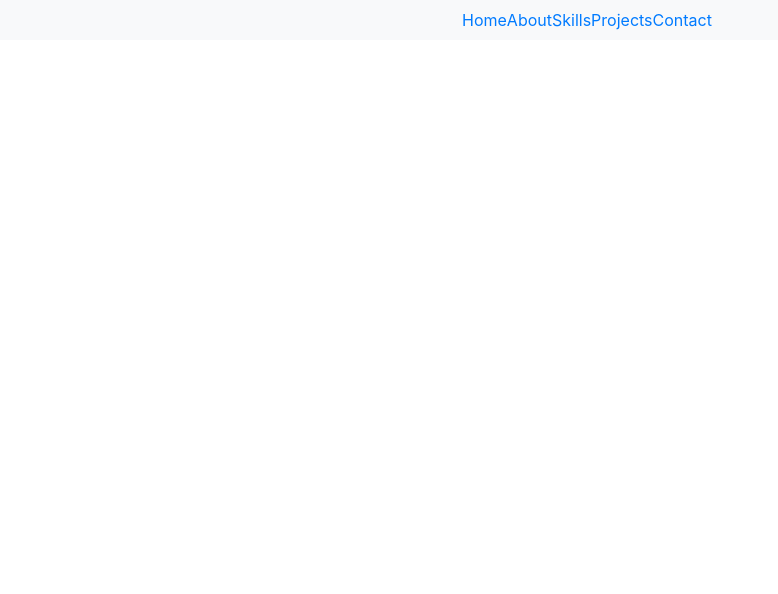
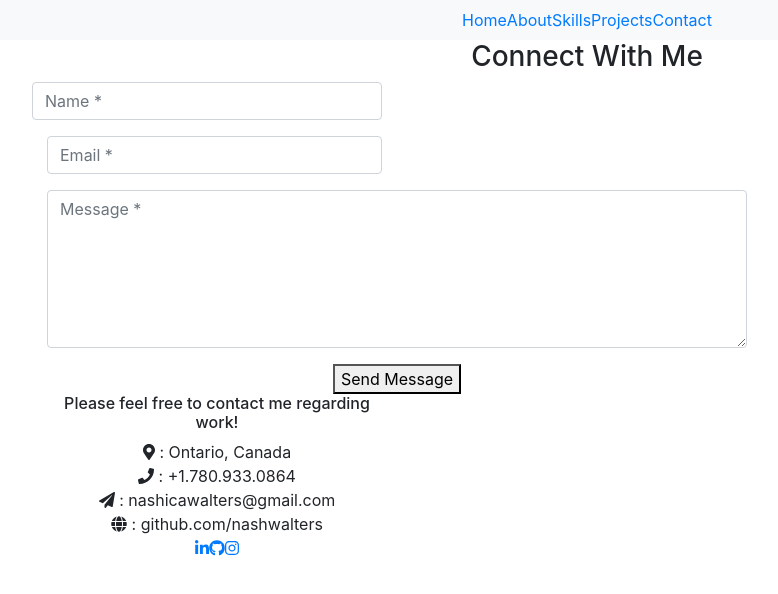
Before and after one commit to nashwalters/portfolio-react, a React (Create React App) app: page /contact in a window 1280 px wide. Shown: the top 594 px of the page, without its empty margins (53-831 px from the left). Built offline with nearby package versions, Linux system fonts and the light colour scheme.

Commit message:
Added form to contact page.

```diff
--- a/src/components/About.js
+++ b/src/components/About.js
@@ -1,10 +1,11 @@
 import React from "react";
 import Navbar from "./Navbar";
+import "bootstrap/dist/css/bootstrap.min.css";
 
 const About = () => {
     return (
+        <Navbar/>
 
-            <Navbar/>
 
     );
 }
--- a/src/components/Contact.js
+++ b/src/components/Contact.js
@@ -1,10 +1,89 @@
 import React from "react";
 import Navbar from "./Navbar";
+import "bootstrap/dist/css/bootstrap.min.css";
+import { Link } from 'react-router-dom';
 
 const Contact = () => {
     return (
-        <Navbar/>
-
+        <main>
+            <Navbar/>
+            <section className="container">
+                <div className="row">
+                    <div className="col">
+                    <div>
+                        <h3>Connect With Me</h3>
+                    </div>
+                    </div>
+                </div>
+                <div className="row">
+                    <div className="col-lg-8">
+                    <form>
+                    <div className="row">
+                        <div class="col-md-6">
+                            <div class="form-group">
+                                <input
+                                    type="text"
+                                    name="name"
+                                    class="form-control"
+                                    id="first-name"
+                                    placeholder="Name *"
+                                    required="required"/>
+                                </div>
+                            </div>
+                        </div>
+                        <div className="col-md-6">
+                            <div class="form-group">
+                                <input
+                                    type="email"
+                                    name="email"
+                                    class="form-control"
+                                    id="email"
+                                    placeholder="Email *"
+                                    required="required"
+                                />
+                            </div>
+                        </div>
+                        <div className="col-md-12">
+                            <div class="form-group">
+                                <textarea
+                                    rows="6"
+                                    name="message"
+                                    class="form-control"
+                                    id="description"
+                                    placeholder="Message *"
+                                    required="required">
+                                </textarea>
+                            </div>
+                        </div>
+                        <div class="col-md-12 text-center">
+                            <button
+                                id="submit"
+                                class="nav-btn link link-btn"
+                                type="submit" value="Send">
+                                Send Message
+                            </button>
+                        </div>
+                    </form>
+                    </div>
+                </div>
+                <div class="col-lg-4">
+                    <div class="contact-info">
+                        <h6 class="text-center">Please feel free to contact me regarding work!</h6>
+                        <ul class="contact-info-items nav flex-column justify-content-center">
+                            <li><i class="fas fa-map-marker-alt box"></i>   : Ontario, Canada </li>
+                            <li><i class="fas fa-phone box"></i>   : +1.780.933.0864</li>
+                            <li><i class="fas fa-paper-plane box"></i>   : nashicawalters@gmail.com</li>
+                            <li><i class="fas fa-globe box"></i>   : github.com/nashwalters</li>
+                        </ul>
+                        <ul class="nav justify-content-center">
+                            <li class="nav-item"><Link to={{ pathname: "https://www.linkedin.com/in/nashica-walters/"}} target="_blank"><i class="fab fa-linkedin-in"></i></Link></li>
+                            <li class="nav-item"><Link to={{ pathname: "https://github.com/nashwalters" }} target="_blank"><i class="fab fa-github"></i></Link> </li>
+                            <li class="nav-item"><Link to={{ pathname: "https://www.instagram.com/nbryce_/" }}  target="_blank"><i class="fab fa-instagram"></i></Link> </li>
+                        </ul>
+                    </div>
+                </div>
+            </section>
+        </main>
     );
 }
 
--- a/src/components/Header.js
+++ b/src/components/Header.js
@@ -1,4 +1,6 @@
 import React from 'react';
+import "bootstrap/dist/css/bootstrap.min.css";
+import { Link } from 'react-router-dom';
 
 const Header = () => {
     return (
@@ -7,14 +9,14 @@ const Header = () => {
                 <h1 className="display-4 display">NASHICA WALTERS</h1>
                 <h2 className="display">Full- Stack Web Developer</h2>
                 <nav className="nav flex-column">
-                    <a className="nav-link" href="#"><button className="nav-btn">More About Me</button></a>
-                    <a className="nav-link" href="#"><button className="nav-btn">See My Work</button></a>
-                    <a className="nav-link" href="#"><button class="nav-btn">Contact Me</button></a>
+                    <Link to="/about"><button className="nav-btn">More About Me</button></Link>
+                    <Link to="/projects"><button className="nav-btn">See My Work</button></Link>
+                    <Link to="/contact"><button className="nav-btn">Contact Me</button></Link>
                 </nav>
                 <ul class="nav justify-content-center">
-                    <li class="nav-item"><a class="nav-link" href="https://www.linkedin.com/in/nashica-walters/" target="_blank"><i class="fab fa-linkedin-in"></i></a></li>
-                    <li class="nav-item"><a class="nav-link" href="https://github.com/nashwalters" target="_blank"><i class="fab fa-github"></i></a> </li>
-                    <li class="nav-item"><a class="nav-link" href="https://www.instagram.com/nbryce_/" target="_blank"><i class="fab fa-instagram"></i></a> </li>
+                    <li class="nav-item"><Link to={{ pathname: "https://www.linkedin.com/in/nashica-walters/"}} target="_blank"><i class="fab fa-linkedin-in"></i></Link></li>
+                    <li class="nav-item"><Link to={{ pathname: "https://github.com/nashwalters" }} target="_blank"><i class="fab fa-github"></i></Link> </li>
+                    <li class="nav-item"><Link to={{ pathname: "https://www.instagram.com/nbryce_/" }}  target="_blank"><i class="fab fa-instagram"></i></Link> </li>
                 </ul>
             </div>
         </main>
--- a/src/components/Navbar.js
+++ b/src/components/Navbar.js
@@ -9,13 +9,13 @@ const Navbar = () => {
                 <span className="navbar-toggler-icon"></span>
             </button>
             <div className="collapse navbar-collapse" id="navbarNav">
-                <div className="navbar-nav mx-auto">
-                <Link to="/">Home</Link>
-                <Link to="/about">About</Link>
-                <Link to="/skills">Skills</Link>
-                <Link to="/projects">Projects</Link>
-                <Link to="/contact">Contact</Link>
-                </div>
+                <ul className="navbar-nav mx-auto">
+                    <li><Link to="/">Home</Link></li>
+                    <li><Link to="/about">About</Link></li>
+                    <li><Link to="/skills">Skills</Link></li>
+                    <li><Link to="/projects">Projects</Link></li>
+                    <li><Link to="/contact">Contact</Link></li>
+                </ul>
             </div>
         </nav>
     );
--- a/src/components/Projects.js
+++ b/src/components/Projects.js
@@ -1,4 +1,5 @@
 import React from "react";
+import "bootstrap/dist/css/bootstrap.min.css";
 import Navbar from "./Navbar";
 
 const Projects = () => {
--- a/src/components/Skills.js
+++ b/src/components/Skills.js
@@ -1,4 +1,5 @@
 import React from "react";
+import "bootstrap/dist/css/bootstrap.min.css";
 import Navbar from "./Navbar";
 
 const Skills = () => {
```
